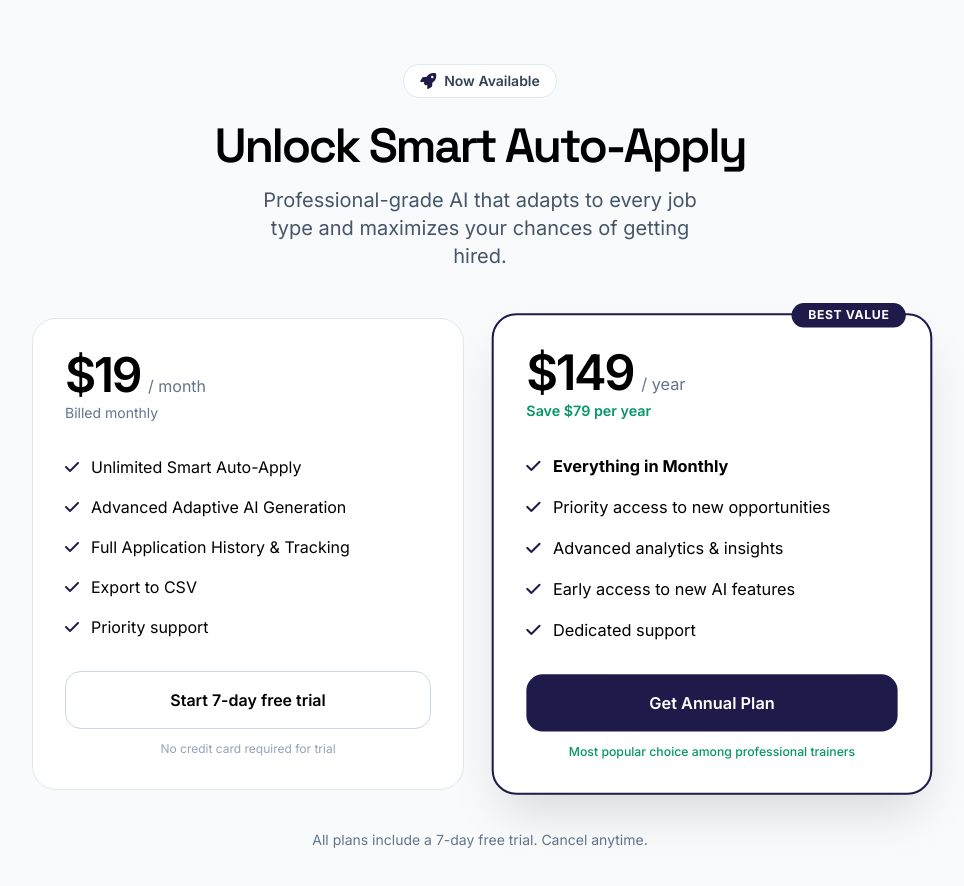
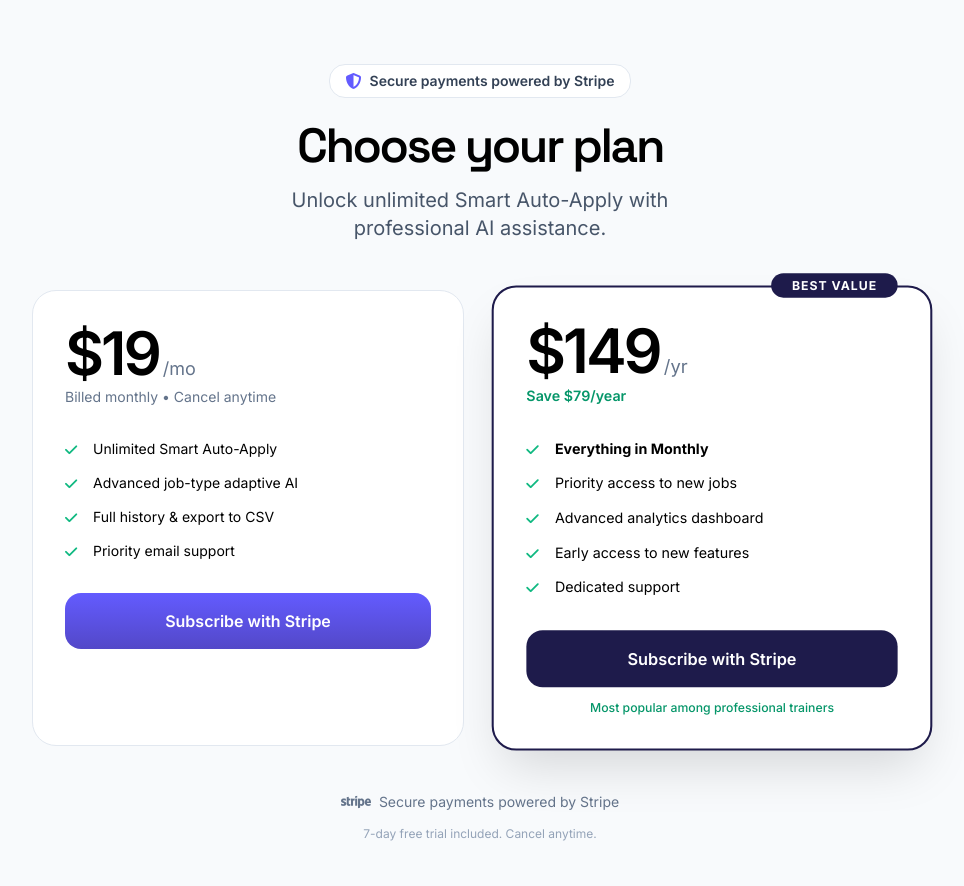
Before and after one commit to Cladius-Weinert/taiw-trainaiworld, a plain HTML site: page pricing.html in a window 1280 px wide. Shown: the whole page, without its empty margins (160-1124 px from the left). Drawn offline with nearby package versions, Linux system fonts and the light colour scheme.

Commit message:
feat: Integrate Stripe-style checkout with professional payment simulation

```diff
--- a/pricing.html
+++ b/pricing.html
@@ -3,7 +3,7 @@
 <head>
     <meta charset="UTF-8">
     <meta name="viewport" content="width=device-width, initial-scale=1.0">
-    <title>Pricing - TAIW Smart Auto-Apply</title>
+    <title>Pricing • TAIW Pro</title>
     <script src="https://cdn.tailwindcss.com"></script>
     <link rel="stylesheet" href="https://cdnjs.cloudflare.com/ajax/libs/font-awesome/6.5.1/css/all.min.css">
     <style>
@@ -12,7 +12,7 @@
         .heading { font-family: 'Space Grotesk', Inter, sans-serif; }
         .pricing-card { transition: all 0.3s cubic-bezier(0.4, 0, 0.2, 1); }
         .pricing-card.popular { transform: scale(1.02); box-shadow: 0 25px 50px -12px rgb(0 0 0 / 0.15); }
-        .feature-check { color: #1e1b4b; }
+        .stripe-btn { background: linear-gradient(180deg, #635BFF 0%, #5348C8 100%); }
     </style>
 </head>
 <body class="bg-slate-50">
@@ -20,173 +20,201 @@
         <!-- Header -->
         <div class="text-center mb-12">
             <div class="inline-flex items-center gap-x-2 bg-white border border-slate-200 px-4 py-1.5 rounded-2xl mb-6">
-                <i class="fa-solid fa-rocket text-[#1e1b4b]"></i>
-                <span class="text-sm font-semibold text-slate-700">Now Available</span>
+                <i class="fa-solid fa-shield-halved text-[#635BFF]"></i>
+                <span class="text-sm font-semibold text-slate-700">Secure payments powered by Stripe</span>
             </div>
-            <h1 class="text-5xl font-semibold tracking-tighter heading mb-4">Unlock Smart Auto-Apply</h1>
-            <p class="text-xl text-slate-600 max-w-md mx-auto">Professional-grade AI that adapts to every job type and maximizes your chances of getting hired.</p>
+            <h1 class="text-5xl font-semibold tracking-tighter heading mb-4">Choose your plan</h1>
+            <p class="text-xl text-slate-600 max-w-md mx-auto">Unlock unlimited Smart Auto-Apply with professional AI assistance.</p>
         </div>
 
         <!-- Pricing Cards -->
         <div class="grid md:grid-cols-2 gap-8 max-w-4xl mx-auto">
 
-            <!-- Monthly Plan -->
+            <!-- Monthly -->
             <div class="pricing-card bg-white border border-slate-200 rounded-3xl p-8">
-                <div class="mb-8">
-                    <div class="flex items-baseline gap-x-2">
-                        <span class="text-5xl font-semibold tracking-tighter">$19</span>
-                        <span class="text-slate-500">/ month</span>
+                <div>
+                    <div class="flex items-baseline gap-x-1">
+                        <span class="text-6xl font-semibold tracking-tighter">$19</span>
+                        <span class="text-slate-500 text-lg">/mo</span>
                     </div>
-                    <div class="mt-1 text-sm text-slate-500">Billed monthly</div>
+                    <p class="text-sm text-slate-500 mt-1">Billed monthly • Cancel anytime</p>
                 </div>
 
-                <div class="space-y-4 mb-8">
-                    <div class="flex items-start gap-x-3">
-                        <i class="fa-solid fa-check feature-check mt-1"></i>
-                        <span>Unlimited Smart Auto-Apply</span>
+                <div class="my-8 space-y-3.5 text-sm">
+                    <div class="flex gap-x-3"><i class="fa-solid fa-check text-emerald-500 mt-1 w-4"></i> <span>Unlimited Smart Auto-Apply</span></div>
+                    <div class="flex gap-x-3"><i class="fa-solid fa-check text-emerald-500 mt-1 w-4"></i> <span>Advanced job-type adaptive AI</span></div>
+                    <div class="flex gap-x-3"><i class="fa-solid fa-check text-emerald-500 mt-1 w-4"></i> <span>Full history &amp; export to CSV</span></div>
+                    <div class="flex gap-x-3"><i class="fa-solid fa-check text-emerald-500 mt-1 w-4"></i> <span>Priority email support</span></div>
+                </div>
+
+                <button onclick="startCheckout('monthly')"
+                        class="stripe-btn w-full py-4 text-white font-semibold rounded-2xl flex items-center justify-center gap-x-2 hover:opacity-90 transition-all">
+                    <span>Subscribe with Stripe</span>
+                </button>
+            </div>
+
+            <!-- Annual - Best Value -->
+            <div class="pricing-card popular bg-white border-2 border-[#1e1b4b] rounded-3xl p-8 relative">
+                <div class="absolute -top-3.5 right-8 bg-[#1e1b4b] text-white text-xs font-bold px-5 py-1 rounded-full tracking-[1px]">BEST VALUE</div>
+
+                <div>
+                    <div class="flex items-baseline gap-x-1">
+                        <span class="text-6xl font-semibold tracking-tighter">$149</span>
+                        <span class="text-slate-500 text-lg">/yr</span>
                     </div>
-                    <div class="flex items-start gap-x-3">
-                        <i class="fa-solid fa-check feature-check mt-1"></i>
-                        <span>Advanced Adaptive AI Generation</span>
-                    </div>
-                    <div class="flex items-start gap-x-3">
-                        <i class="fa-solid fa-check feature-check mt-1"></i>
-                        <span>Full Application History &amp; Tracking</span>
-                    </div>
-                    <div class="flex items-start gap-x-3">
-                        <i class="fa-solid fa-check feature-check mt-1"></i>
-                        <span>Export to CSV</span>
-                    </div>
-                    <div class="flex items-start gap-x-3">
-                        <i class="fa-solid fa-check feature-check mt-1"></i>
-                        <span>Priority support</span>
+                    <div class="flex items-center gap-x-2 mt-1">
+                        <span class="text-emerald-600 text-sm font-semibold">Save $79/year</span>
                     </div>
                 </div>
 
-                <button onclick="selectPlan('monthly')"
-                        class="w-full py-4 bg-white border border-slate-300 hover:bg-slate-50 font-semibold rounded-2xl transition-all">
-                    Start 7-day free trial
+                <div class="my-8 space-y-3.5 text-sm">
+                    <div class="flex gap-x-3"><i class="fa-solid fa-check text-emerald-500 mt-1 w-4"></i> <span><strong>Everything in Monthly</strong></span></div>
+                    <div class="flex gap-x-3"><i class="fa-solid fa-check text-emerald-500 mt-1 w-4"></i> <span>Priority access to new jobs</span></div>
+                    <div class="flex gap-x-3"><i class="fa-solid fa-check text-emerald-500 mt-1 w-4"></i> <span>Advanced analytics dashboard</span></div>
+                    <div class="flex gap-x-3"><i class="fa-solid fa-check text-emerald-500 mt-1 w-4"></i> <span>Early access to new features</span></div>
+                    <div class="flex gap-x-3"><i class="fa-solid fa-check text-emerald-500 mt-1 w-4"></i> <span>Dedicated support</span></div>
+                </div>
+
+                <button onclick="startCheckout('annual')"
+                        class="w-full py-4 bg-[#1e1b4b] hover:bg-black text-white font-semibold rounded-2xl flex items-center justify-center gap-x-2 transition-all">
+                    <span>Subscribe with Stripe</span>
                 </button>
-                <p class="text-center text-xs text-slate-400 mt-3">No credit card required for trial</p>
+                <p class="text-center text-xs text-emerald-600 mt-3 font-medium">Most popular among professional trainers</p>
+            </div>
+        </div>
+
+        <div class="text-center mt-10">
+            <div class="flex items-center justify-center gap-x-2 text-sm text-slate-500">
+                <i class="fa-brands fa-stripe text-2xl"></i>
+                <span>Secure payments powered by Stripe</span>
+            </div>
+            <p class="text-xs text-slate-400 mt-2">7-day free trial included. Cancel anytime.</p>
+        </div>
+    </div>
+
+    <!-- Stripe-style Checkout Modal -->
+    <div id="checkout-modal" onclick="if(event.target.id==='checkout-modal') closeCheckout()" class="hidden fixed inset-0 bg-black/70 z-[90] flex items-center justify-center p-6">
+        <div onclick="event.stopImmediatePropagation()" class="bg-white rounded-3xl w-full max-w-md overflow-hidden shadow-2xl">
+
+            <!-- Modal Header -->
+            <div class="px-8 pt-8 pb-6 border-b">
+                <div class="flex items-center justify-between">
+                    <div>
+                        <div class="font-semibold text-xl" id="modal-plan-name"></div>
+                        <div class="text-sm text-slate-500" id="modal-plan-price"></div>
+                    </div>
+                    <button onclick="closeCheckout()" class="text-slate-400 hover:text-slate-600 text-2xl leading-none">&times;</button>
+                </div>
             </div>
 
-            <!-- Annual Plan - Best Value -->
-            <div class="pricing-card popular bg-white border-2 border-[#1e1b4b] rounded-3xl p-8 relative">
-                <div class="absolute -top-3 right-6 bg-[#1e1b4b] text-white text-xs font-bold px-4 py-1 rounded-full tracking-wider">BEST VALUE</div>
-
-                <div class="mb-8">
-                    <div class="flex items-baseline gap-x-2">
-                        <span class="text-5xl font-semibold tracking-tighter">$149</span>
-                        <span class="text-slate-500">/ year</span>
-                    </div>
-                    <div class="mt-1 flex items-center gap-x-2">
-                        <span class="text-sm text-emerald-600 font-semibold">Save $79 per year</span>
+            <!-- Card Form Simulation -->
+            <div class="p-8">
+                <div class="mb-6">
+                    <label class="text-xs font-semibold text-slate-500 tracking-wider block mb-1.5">CARD INFORMATION</label>
+                    <div class="border border-slate-300 rounded-2xl p-4">
+                        <div class="flex items-center">
+                            <i class="fa-brands fa-cc-visa text-2xl text-slate-400 mr-3"></i>
+                            <input type="text" value="4242 4242 4242 4242" class="flex-1 outline-none text-sm font-mono" readonly>
+                        </div>
+                        <div class="flex mt-3 text-sm">
+                            <input type="text" value="12 / 28" class="w-20 outline-none font-mono" readonly>
+                            <div class="flex-1"></div>
+                            <input type="text" value="123" class="w-12 outline-none font-mono text-right" readonly>
+                        </div>
                     </div>
                 </div>
 
-                <div class="space-y-4 mb-8">
-                    <div class="flex items-start gap-x-3">
-                        <i class="fa-solid fa-check feature-check mt-1"></i>
-                        <span><strong>Everything in Monthly</strong></span>
-                    </div>
-                    <div class="flex items-start gap-x-3">
-                        <i class="fa-solid fa-check feature-check mt-1"></i>
-                        <span>Priority access to new opportunities</span>
-                    </div>
-                    <div class="flex items-start gap-x-3">
-                        <i class="fa-solid fa-check feature-check mt-1"></i>
-                        <span>Advanced analytics &amp; insights</span>
-                    </div>
-                    <div class="flex items-start gap-x-3">
-                        <i class="fa-solid fa-check feature-check mt-1"></i>
-                        <span>Early access to new AI features</span>
-                    </div>
-                    <div class="flex items-start gap-x-3">
-                        <i class="fa-solid fa-check feature-check mt-1"></i>
-                        <span>Dedicated support</span>
-                    </div>
+                <div class="mb-6">
+                    <label class="text-xs font-semibold text-slate-500 tracking-wider block mb-1.5">NAME ON CARD</label>
+                    <input type="text" value="Alex Rivera" class="w-full border border-slate-300 rounded-2xl px-4 py-3 text-sm" readonly>
                 </div>
 
-                <button onclick="selectPlan('annual')"
-                        class="w-full py-4 bg-[#1e1b4b] hover:bg-[#312e81] text-white font-semibold rounded-2xl transition-all">
-                    Get Annual Plan
-                </button>
-                <p class="text-center text-xs text-emerald-600 mt-3 font-medium">Most popular choice among professional trainers</p>
-            </div>
-
-        </div>
-
-        <div class="text-center mt-10 text-sm text-slate-500">
-            All plans include a 7-day free trial. Cancel anytime.
-        </div>
-    </div>
-
-    <!-- Upgrade Modal -->
-    <div id="upgrade-modal" onclick="if (event.target.id === 'upgrade-modal') closeModal()" class="hidden fixed inset-0 bg-black/60 z-[80] flex items-center justify-center p-6">
-        <div onclick="event.stopImmediatePropagation()" class="bg-white rounded-3xl max-w-md w-full p-8">
-            <div class="text-center">
-                <div class="mx-auto w-14 h-14 bg-emerald-100 text-emerald-600 rounded-full flex items-center justify-center mb-5">
-                    <i class="fa-solid fa-check text-2xl"></i>
-                </div>
-                <h3 class="text-2xl font-semibold tracking-tight mb-2">Welcome to TAIW Pro!</h3>
-                <p class="text-slate-600 mb-6">Thank you for choosing the <span id="plan-name" class="font-semibold"></span> plan.</p>
-
-                <div class="bg-slate-50 border border-slate-200 rounded-2xl p-4 text-sm mb-6">
-                    <div class="flex justify-between mb-1">
-                        <span>Plan</span>
-                        <span id="plan-price" class="font-semibold"></span>
-                    </div>
-                    <div class="text-xs text-slate-500">You will be redirected to secure checkout.</div>
+                <div class="text-xs text-slate-400 mb-6 flex items-center gap-x-2">
+                    <i class="fa-solid fa-lock"></i>
+                    <span>Your payment information is encrypted and secure.</span>
                 </div>
 
-                <button onclick="simulateCheckout()"
-                        class="w-full py-3.5 bg-[#1e1b4b] text-white font-semibold rounded-2xl mb-3">
-                    Proceed to Checkout
+                <button onclick="processPayment()"
+                        class="w-full py-4 bg-[#635BFF] hover:bg-[#5348C8] transition-all text-white font-semibold rounded-2xl flex items-center justify-center gap-x-2">
+                    <span>Pay securely with Stripe</span>
                 </button>
-                <button onclick="closeModal()" class="w-full py-3 text-sm text-slate-500">Maybe later</button>
+
+                <p class="text-center text-[10px] text-slate-400 mt-4">Powered by Stripe • Test mode</p>
             </div>
         </div>
     </div>
 
+    <!-- Success Modal -->
+    <div id="success-modal" class="hidden fixed inset-0 bg-black/70 z-[100] flex items-center justify-center p-6">
+        <div class="bg-white rounded-3xl max-w-md w-full p-8 text-center">
+            <div class="mx-auto w-16 h-16 bg-emerald-100 text-emerald-600 rounded-full flex items-center justify-center mb-6">
+                <i class="fa-solid fa-check-double text-3xl"></i>
+            </div>
+            <h2 class="text-2xl font-semibold tracking-tight mb-2">Payment Successful!</h2>
+            <p class="text-slate-600 mb-6">Thank you. Your TAIW Pro subscription is now active.</p>
+
+            <div class="bg-slate-50 border border-slate-200 rounded-2xl p-4 text-left text-sm mb-6">
+                <div class="flex justify-between mb-1"><span class="text-slate-500">Plan</span> <span id="success-plan" class="font-semibold"></span></div>
+                <div class="flex justify-between"><span class="text-slate-500">Status</span> <span class="text-emerald-600 font-semibold">Active</span></div>
+            </div>
+
+            <button onclick="activatePro()"
+                    class="w-full py-3.5 bg-[#1e1b4b] text-white font-semibold rounded-2xl">
+                Return to TAIW Dashboard
+            </button>
+        </div>
+    </div>
+
     <script>
-        function selectPlan(plan) {
-            const modal = document.getElementById('upgrade-modal');
-            const planName = document.getElementById('plan-name');
-            const planPrice = document.getElementById('plan-price');
+        let selectedPlan = '';
+
+        function startCheckout(plan) {
+            selectedPlan = plan;
+            const modal = document.getElementById('checkout-modal');
+            const planName = document.getElementById('modal-plan-name');
+            const planPrice = document.getElementById('modal-plan-price');
 
             if (plan === 'monthly') {
-                planName.textContent = 'Monthly';
-                planPrice.textContent = '$19/month';
+                planName.textContent = 'TAIW Pro — Monthly';
+                planPrice.textContent = '$19 per month';
             } else {
-                planName.textContent = 'Annual';
-                planPrice.textContent = '$149/year';
+                planName.textContent = 'TAIW Pro — Annual';
+                planPrice.textContent = '$149 per year';
             }
 
             modal.classList.remove('hidden');
             modal.classList.add('flex');
         }
 
-        function closeModal() {
-            const modal = document.getElementById('upgrade-modal');
+        function closeCheckout() {
+            const modal = document.getElementById('checkout-modal');
             modal.classList.remove('flex');
             modal.classList.add('hidden');
         }
 
-        function simulateCheckout() {
-            const modal = document.getElementById('upgrade-modal');
-            modal.innerHTML = `
-                <div class="bg-white rounded-3xl max-w-md w-full p-8 text-center">
-                    <div class="mx-auto w-14 h-14 bg-emerald-100 text-emerald-600 rounded-full flex items-center justify-center mb-6">
-                        <i class="fa-solid fa-check-double text-2xl"></i>
-                    </div>
-                    <h3 class="text-2xl font-semibold mb-3">Thank you!</h3>
-                    <p class="text-slate-600 mb-6">Your Pro access has been activated for this demo.</p>
-                    <button onclick="window.location.reload()"
-                            class="px-8 py-3 bg-[#1e1b4b] text-white rounded-2xl font-semibold">
-                        Return to TAIW
-                    </button>
-                </div>
-            `;
+        function processPayment() {
+            const checkoutModal = document.getElementById('checkout-modal');
+            const successModal = document.getElementById('success-modal');
+
+            checkoutModal.classList.remove('flex');
+            checkoutModal.classList.add('hidden');
+
+            // Show success after short delay
+            setTimeout(() => {
+                const planText = selectedPlan === 'monthly' ? '$19 / month' : '$149 / year';
+                document.getElementById('success-plan').textContent = planText;
+                successModal.classList.remove('hidden');
+                successModal.classList.add('flex');
+            }, 600);
+        }
+
+        function activatePro() {
+            // In real implementation, this would redirect or update user status
+            window.location.href = 'index.html';
+            // For demo: alert that Pro is activated
+            setTimeout(() => {
+                alert('TAIW Pro activated! In a real app, the user would now have unlimited Smart Auto-Apply.');
+            }, 800);
         }
     </script>
 </body>
```
